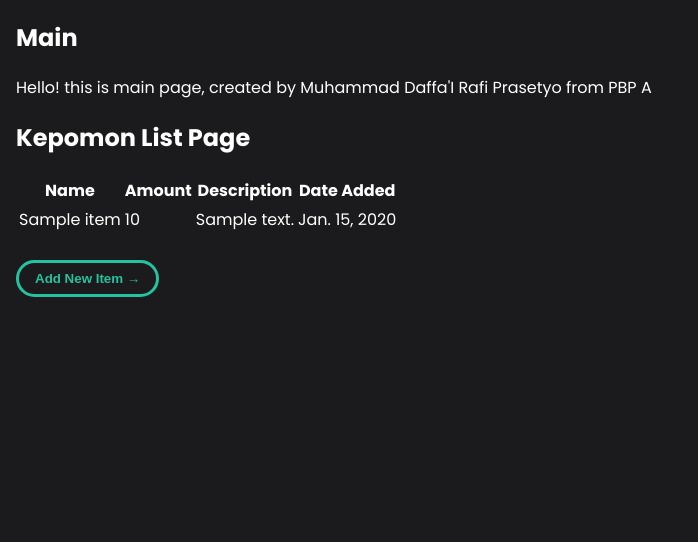
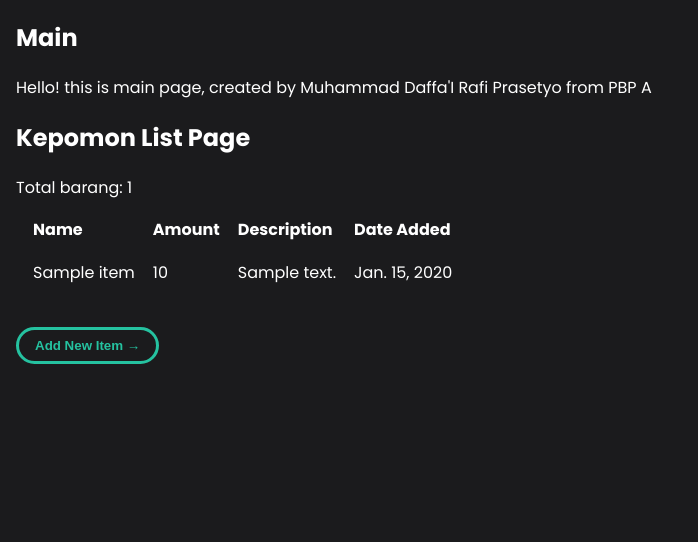
Before and after one commit to daffarafi/kepomon, a Django app: page /main/ in a window 1280 px wide. Shown: the part 65-607 px from the top of the page, without its empty margins (0-698 px from the left). Run offline with Django 4.2, Linux system fonts and the light colour scheme; tables that the repository leaves empty hold one stand-in row (values such as "Sample post").

Commit message:
Total barang

```diff
--- a/main/templates/main.html
+++ b/main/templates/main.html
@@ -7,7 +7,8 @@
 </section>
 <section>
     <h1>Kepomon List Page</h1>
-    <table>
+    <span style="">Total barang: {{ items|length}}</span>
+    <table style="border-spacing: 1rem; text-align: left;">
         <tr>
             <th>Name</th>
             <th>Amount</th>
```
